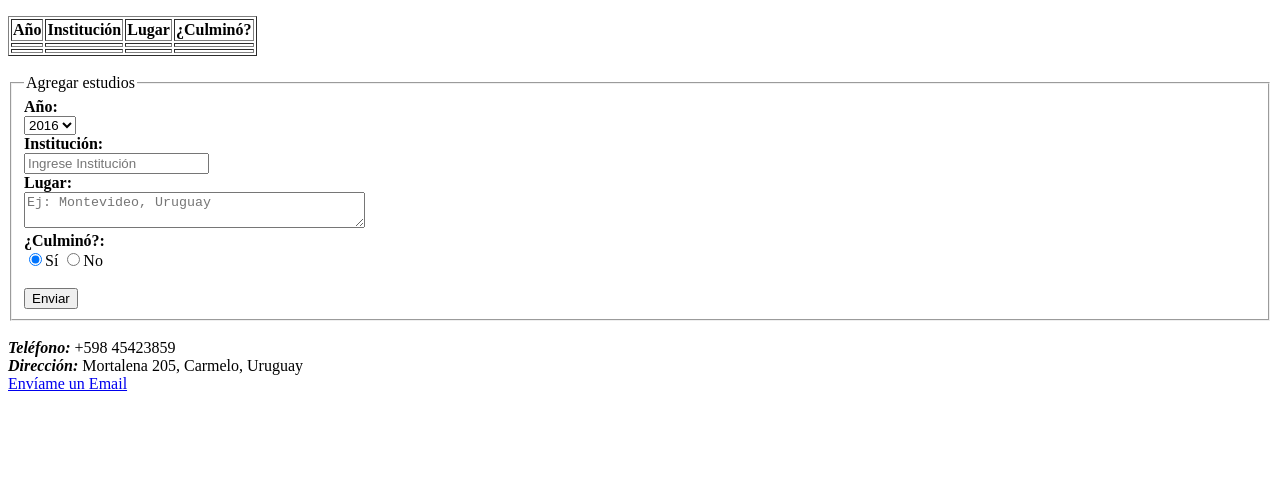
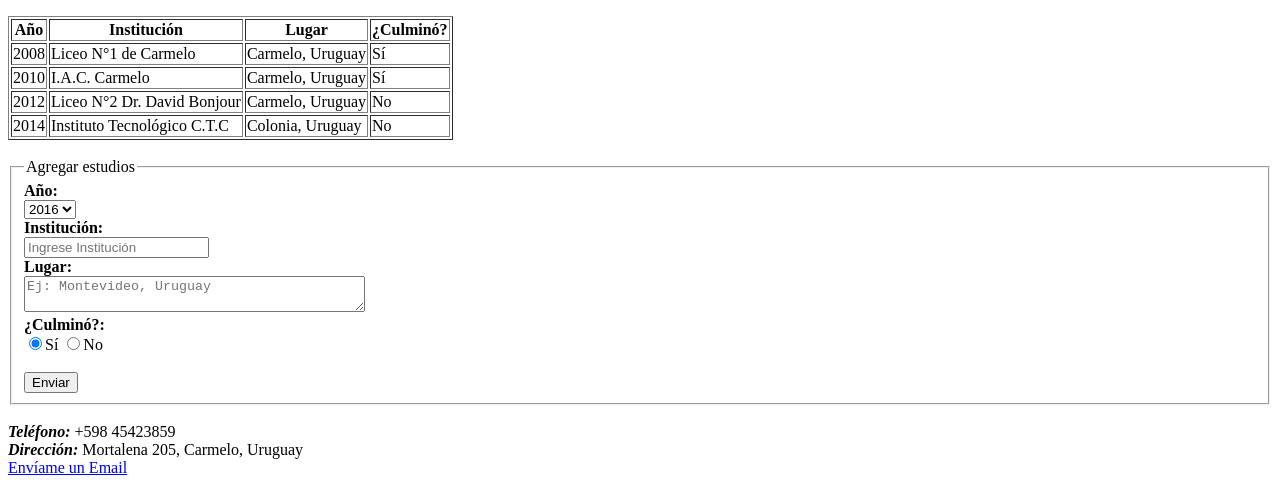
Before and after one commit to MCC900/Evaluacion, a plain HTML site: page educacion.html in a window 1280 px wide. Shown: the part 457-942 px from the top of the page. Before the commit the page ends 858 px from the top, so only its background shows below. Drawn offline with Linux system fonts and the light colour scheme.

Commit message:
Tabla de educación.html completada

```diff
--- a/educacion.html
+++ b/educacion.html
@@ -38,17 +38,30 @@
       </thead>
       <tbody>
         <tr>
-          <td></td>
-          <td></td>
-          <td></td>
-          <td></td>
+          <td>2008</td>
+          <td>Liceo N°1 de Carmelo</td>
+          <td>Carmelo, Uruguay</td>
+          <td>Sí</td>
         </tr>
         <tr>
-          <td></td>
-          <td></td>
-          <td></td>
-          <td></td>
+          <td>2010</td>
+          <td>I.A.C. Carmelo</td>
+          <td>Carmelo, Uruguay</td>
+          <td>Sí</td>
         </tr>
+        <tr>
+          <td>2012</td>
+          <td>Liceo N°2 Dr. David Bonjour</td>
+          <td>Carmelo, Uruguay</td>
+          <td>No</td>
+        </tr>
+        <tr>
+          <td>2014</td>
+          <td>Instituto Tecnológico C.T.C</td>
+          <td>Colonia, Uruguay</td>
+          <td>No</td>
+        </tr>
+
       </tbody>
     </table>
 
```
